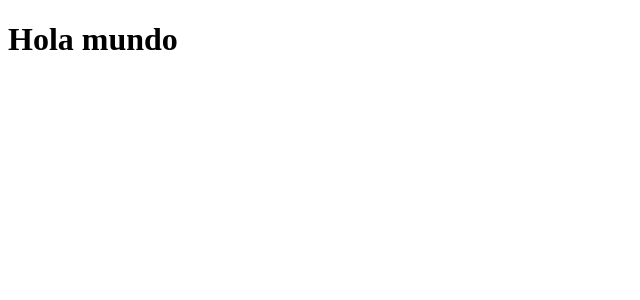
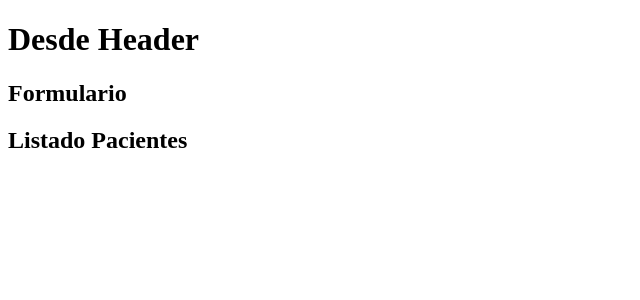
Before and after one commit to JuanRaV/Citas-React, a React (Vite) app: page / in a window 1280 px wide. Shown: the top 300 px of the page, without its empty margins (0-640 px from the left). Built offline with nearby package versions, Linux system fonts and the light colour scheme.

Commit message:
Starting first components

```diff
--- a/src/App.jsx
+++ b/src/App.jsx
@@ -1,11 +1,17 @@
 import { useState } from 'react'
-
+import Header from './components/Header'
+import Formulario from './components/Formulario'
+import ListadoPacientes from './components/ListadoPacientes'
 
 function App() {
+
   return (
-    <div className='App'>
-      <h1>Hola mundo</h1>
-    </div>
+    <>
+      <Header/>
+      <Formulario/>
+      <ListadoPacientes/>
+    </>
+
   )
 }
 
--- /dev/null
+++ b/src/components/Formulario.jsx
@@ -0,0 +1,11 @@
+
+
+const Formulario = () => {
+  return (
+    <div>
+      <h2>Formulario</h2>
+    </div>
+  )
+}
+
+export default Formulario
--- /dev/null
+++ b/src/components/Header.jsx
@@ -0,0 +1,8 @@
+function Header(){
+
+
+    return (
+        <h1>Desde Header</h1>
+    )
+}
+export default Header
--- /dev/null
+++ b/src/components/ListadoPacientes.jsx
@@ -0,0 +1,11 @@
+import React from 'react'
+
+const ListadoPacientes = () => {
+  return (
+    <div>
+      <h2>Listado Pacientes</h2>
+    </div>
+  )
+}
+
+export default ListadoPacientes
```
